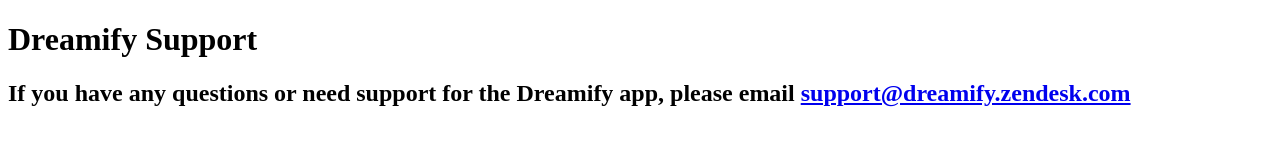
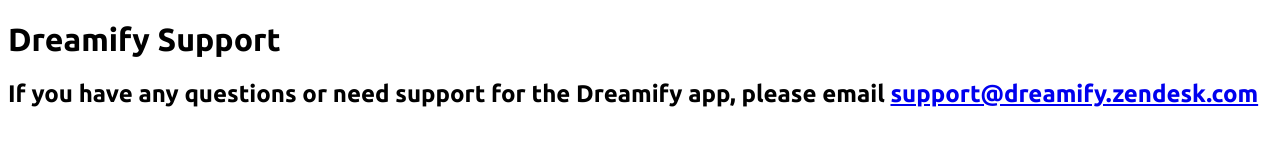
Before and after one commit to Dreamify/support, a plain HTML site: page index.html in a window 1280 px wide. Drawn offline with Linux system fonts and the light colour scheme.

Commit message:
applying Google font

```diff
--- a/index.html
+++ b/index.html
@@ -6,10 +6,10 @@
   <link href='http://fonts.googleapis.com/css?family=Ubuntu:400,700' rel='stylesheet' type='text/css'>
 </head>
 <body>
-  <h1>Dreamify Support</h1>
+  <h1 style="font-family: 'Ubuntu', sans-serif;">Dreamify Support</h1>
   <section>
     <div>
-      <h2>If you have any questions or need support for the Dreamify app, please email <a href="mailto:support@dreamify.zendesk.com">support@dreamify.zendesk.com</a></h2>
+      <h2 style="font-family: 'Ubuntu', sans-serif;">If you have any questions or need support for the Dreamify app, please email <a href="mailto:support@dreamify.zendesk.com">support@dreamify.zendesk.com</a></h2>
     </div>
   </section>
 </body>
```
